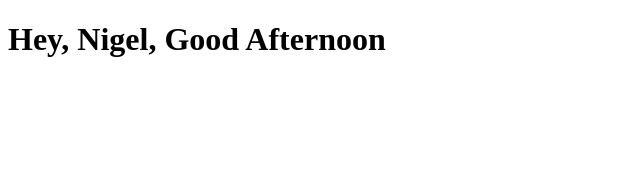
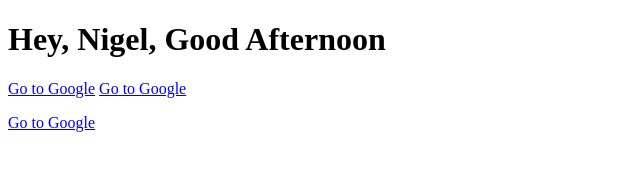
Before and after one commit to 0racularGh0st/vuejs-practice, a plain HTML site: page index.html in a window 1280 px wide. Shown: the whole page, without its empty margins (0-640 px from the left). Drawn offline with nearby package versions, Linux system fonts and the light colour scheme.

Commit message:
Attribute data binding

```diff
--- a/app.js
+++ b/app.js
@@ -1,7 +1,9 @@
 new Vue({
     el: '#vue-app',
     data: {
-        name: 'Nigel'
+        name: 'Nigel',
+        website: 'https://www.google.com',
+        websiteTag: '<a href="https://www.google.com">Go to Google</a>'
     },
     methods: {
         greet : function(){
--- a/index.html
+++ b/index.html
@@ -9,6 +9,9 @@
     <body>
         <div id="vue-app">
             <h1>Hey, {{ name }}, {{greet()}}</h1>
+            <a v-bind:href="website">Go to Google</a>
+            <a :href="website">Go to Google</a>
+            <p v-html="websiteTag"></p>
         </div>
     </body>
     <script src="app.js"></script>
```
